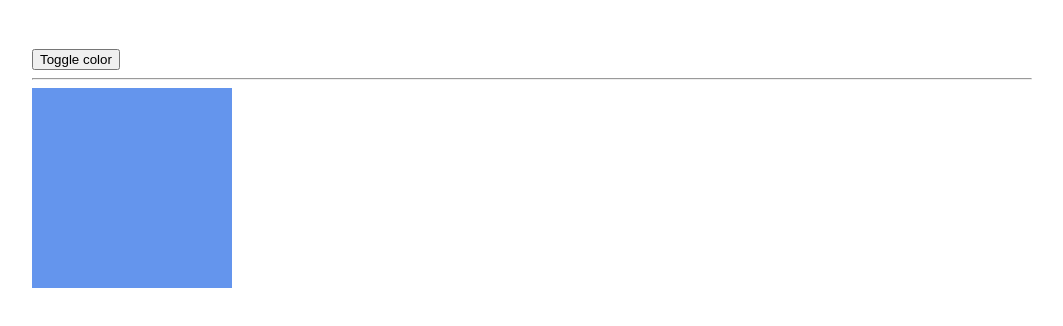
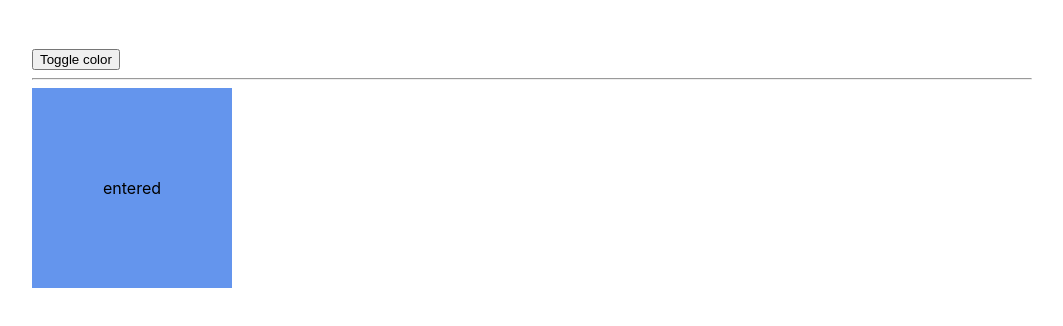
Before and after one commit to Listopad02/react-animations, a React (Create React App) app: page / in a window 1280 px wide. Shown: the top 326 px of the page, without its empty margins (108-1171 px from the left). Built offline with nearby package versions, Linux system fonts and the light colour scheme.

Commit message:
new animation created with react-transition-group library

```diff
--- a/package.json
+++ b/package.json
@@ -9,6 +9,7 @@
     "react": "^17.0.2",
     "react-dom": "^17.0.2",
     "react-scripts": "5.0.0",
+    "react-transition-group": "^4.4.2",
     "web-vitals": "^2.1.3"
   },
   "scripts": {
--- a/src/App.js
+++ b/src/App.js
@@ -1,4 +1,5 @@
 import { useState } from "react"
+import { Transition } from 'react-transition-group';
 
 function App() {
   const [toggle, setToggle] = useState(true)
@@ -8,7 +9,15 @@
       <button onClick={() => setToggle(!toggle)}>Toggle color</button>
       <hr />
       <div className="blocks">
-        { toggle && <div className="square blue" /> }
+        <Transition in={toggle}
+                    timeout={{
+                      enter: 1000,
+                      exit: 1500
+                    }}
+                    mountOnEnter
+                    unmountOnExit>
+          { state => <div className={`square blue ${state}`}>{state}</div> }
+        </Transition>
       </div>
     </div>
   );
--- a/src/index.css
+++ b/src/index.css
@@ -32,7 +32,19 @@
   justify-content: center;
   width: 200px;
   height: 200px;
+}
+
+.square.entering {
   animation: square 1000ms ease-out forwards;
+}
+
+.square.exiting {
+  animation: square 1500ms ease-in alternate-reverse;
+}
+
+.square.exited {
+  opacity: 0;
+  transform: translateY(-100px);
 }
 
 .square.blue {
```
Also changed, not shown: 1 other file (tests, documents, lock files or other folders).
